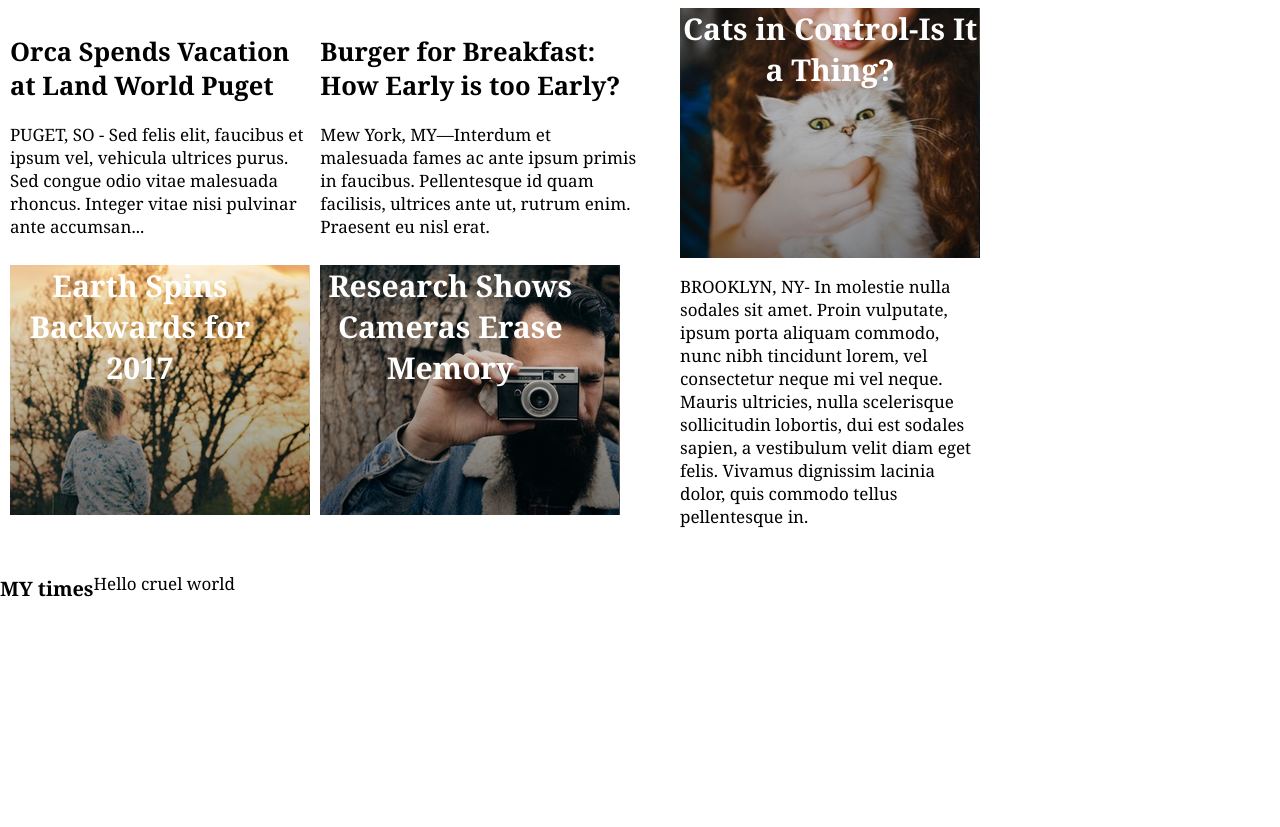
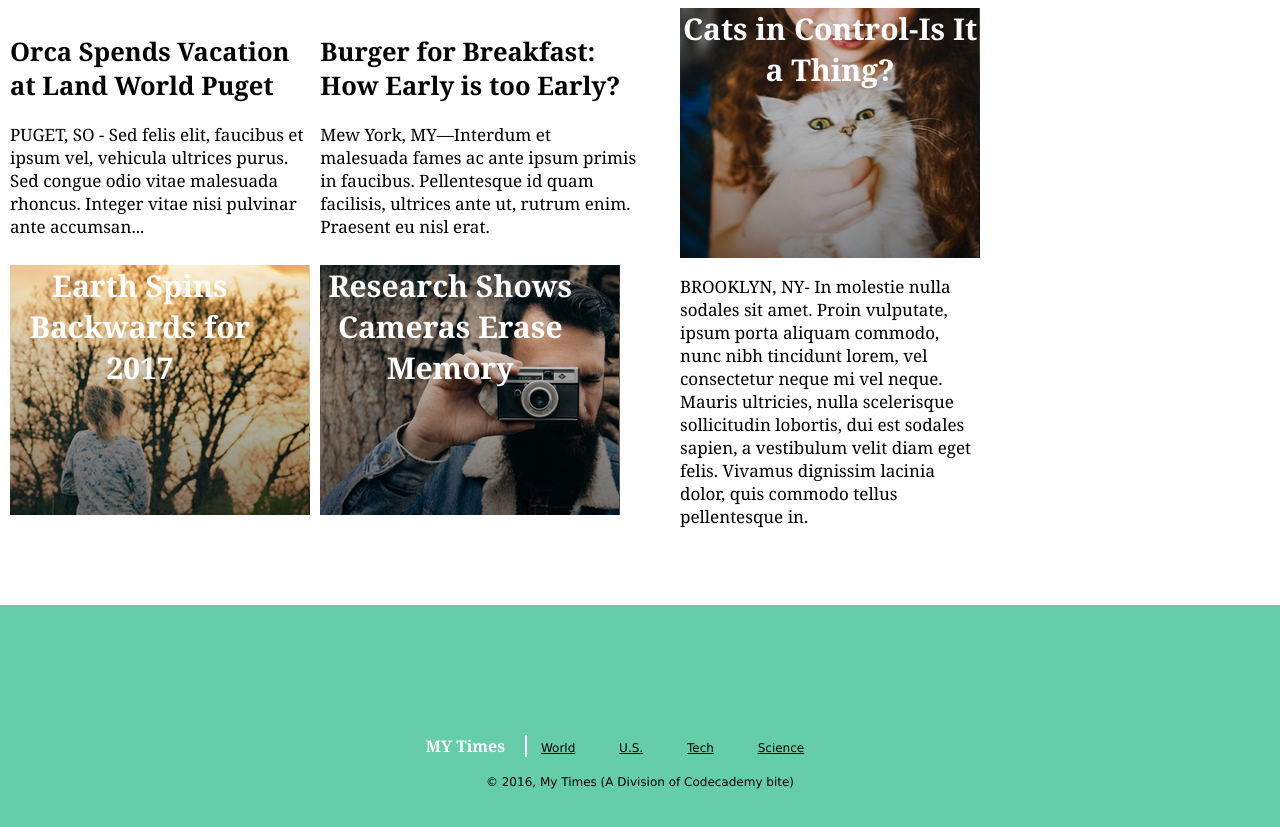
Before and after one commit to Greeny8008/My-Times, a plain HTML site: page index.html in a window 1280 px wide. Shown: the part 625-1452 px from the top of the page. Before the commit the page ends 1247 px from the top, so only its background shows below. Drawn offline with Linux system fonts and the light colour scheme.

Commit message:
Completed project

```diff
--- a/index.html
+++ b/index.html
@@ -88,8 +88,17 @@
 </section>
 
   <footer>
-    <h3>MY times</h3>
-    <p>Hello cruel world</p>
+    <div class=footer-info>
+      <span class=footer-title>MY Times</span>
+      <nav>
+        <span><a href=#>World</a></span>
+        <span><a href=#>U.S.</a></span>
+        <span><a href=#>Tech</a></span>
+        <span><a href=#>Science</a></span>
+      </nav>
+    </div>
+    <div class=copyright>© 2016, My Times (A Division of Codecademy bite)
+    </div>
   </footer>
 
   </body>
--- a/resources/css/style.css
+++ b/resources/css/style.css
@@ -157,4 +157,33 @@ padding: 10px 0px 10px 10px;
 
 footer {
   display: flex;
+  width: 100%;
+  height: 300px;
+  background-color: MediumAquamarine;
+  margin: auto;
+  font-family: Verdana;
+  font-size: 12px;
+  align-items: center;
+  justify-content: center;
+  flex-direction: column;
+  margin-top: 50px;
 }
+
+.footer-info {
+  display: block;
+}
+
+.footer-title {
+  font-family: Georgia;
+  font-size: 16px;
+  font-weight: bold;
+  color: white;
+  border-right: 2px solid white;
+  padding-right: 20px;
+  display: inline-block;
+}
+
+footer nav {
+  display: inline-block;
+  padding: 20px 10px;
+}
```
